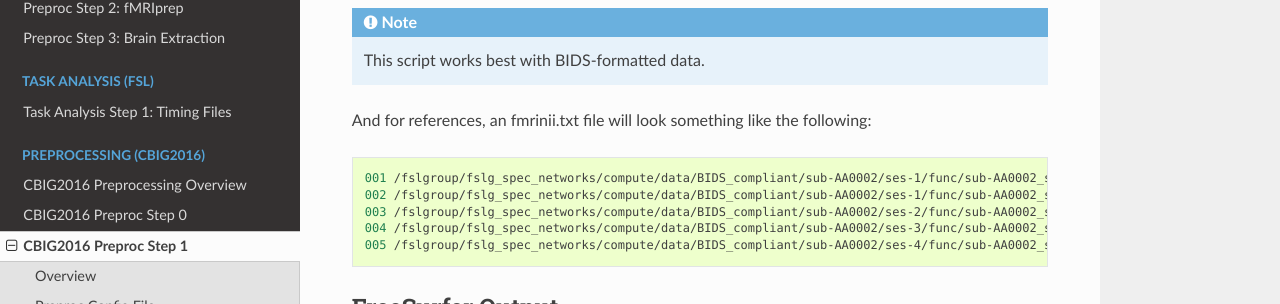
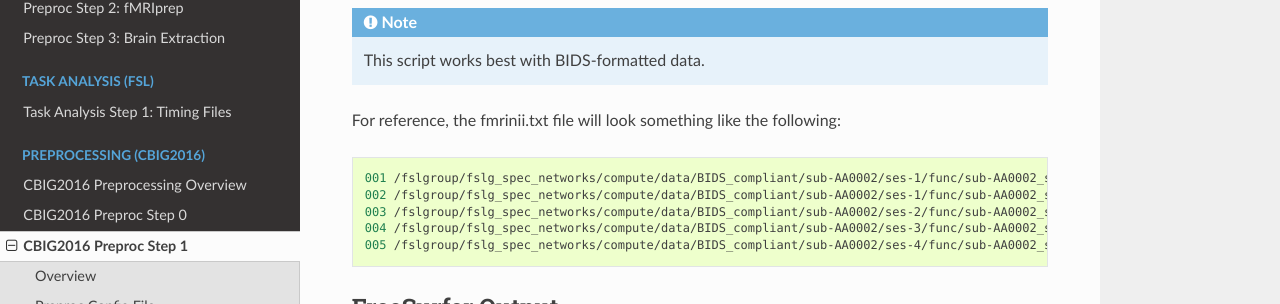
Before and after one commit to peter3200/NeuroDocs, a Sphinx documentation site: the page built from docs/source/cprep/cprep_1.rst, in a window 1280 px wide and 900 px high, scrolled down 1300 px. Shown: the part 147-451 px from the top of the window. Built offline with Sphinx 7.4.7 and the Read the Docs theme 2.0.0, drawn with Linux system fonts in a browser that asks for light colours.

Commit message:
Add files via upload

```diff
--- a/docs/source/cprep/cprep_1.rst
+++ b/docs/source/cprep/cprep_1.rst
@@ -68,7 +68,7 @@ The next part of our setup involves create fmrinii.txt files for each participan
 
 .. note:: This script works best with BIDS-formatted data.
 
-And for references, an fmrinii.txt file will look something like the following:
+For reference, the fmrinii.txt file will look something like the following:
 
 .. code-block:: bash
 
```
